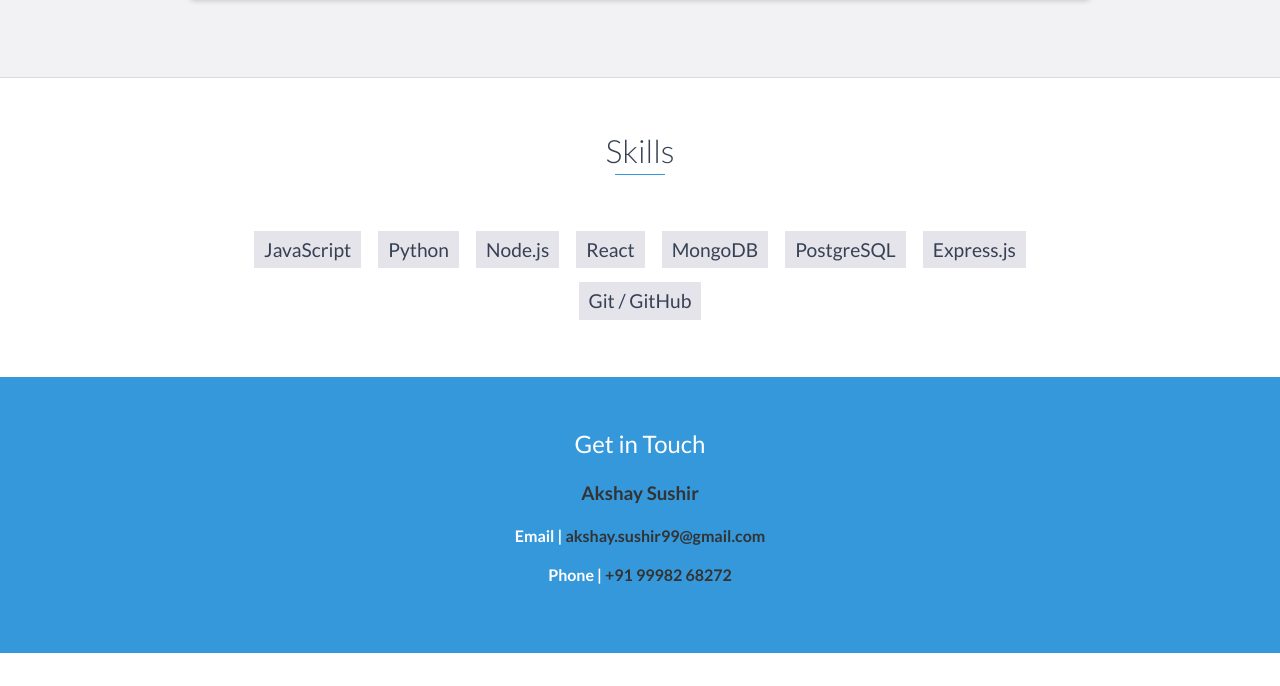
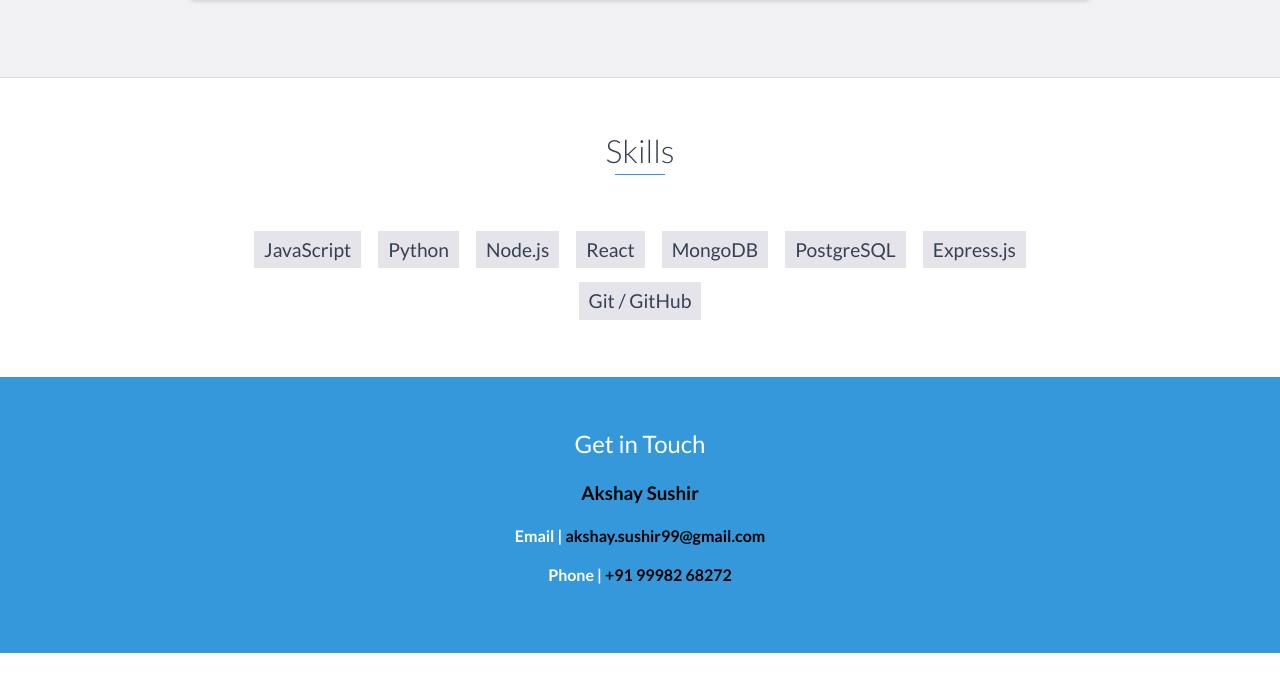
Before and after one commit to axaysushir/axaysushir.github.io, a website: page index.html in a window 1280 px wide. Shown: the part 4804-5490 px from the top of the page. Drawn offline with nearby package versions, Linux system fonts and the light colour scheme.

Commit message:
Add styling to contact

```diff
--- a/index.html
+++ b/index.html
@@ -457,17 +457,17 @@
                 <button type="submit">Send</button>
             </form>
         </div> -->
-      <h3>Akshay Sushir</h3>
+      <h3 style="color: #000;">Akshay Sushir</h3>
       <p>
-        <strong
-          ><span style="color: #fff;" class="inverted">Email | </span
-          >akshay.sushir99@gmail.com</strong
-        >
+        <strong>
+          <span style="color: #fff;" class="inverted">Email | </span>
+          <a style="color: #000;" href="mailto:akshay.sushir99@gmail.com">akshay.sushir99@gmail.com</a>
+        </strong>
       </p>
       <p>
-        <strong
-          ><span style="color: #fff;" class="inverted">Phone | </span>+91 99982 68272</strong
-        >
+        <strong style="color: #000;">
+          <span style="color: #fff;" class="inverted">Phone | </span>+91 99982 68272
+        </strong>
       </p>
       <!-- End #contact-form -->
     </div>
```
